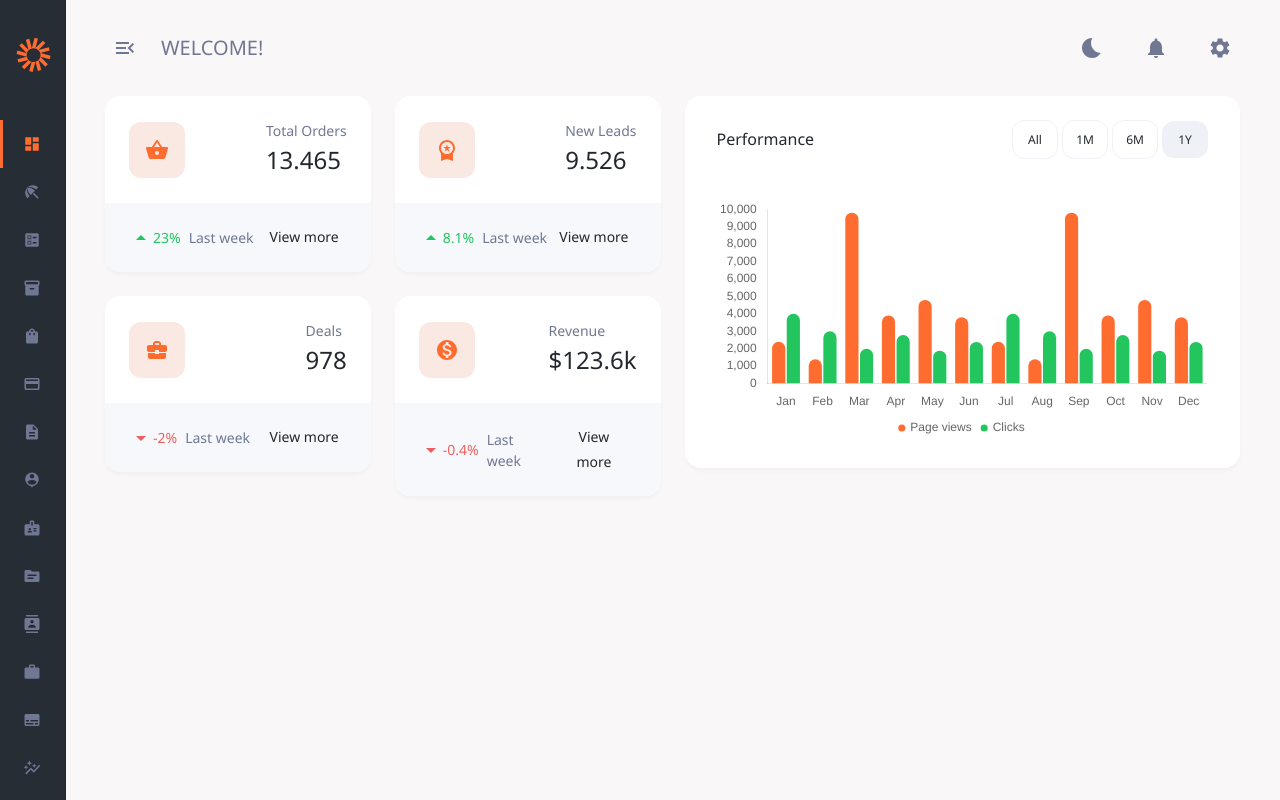
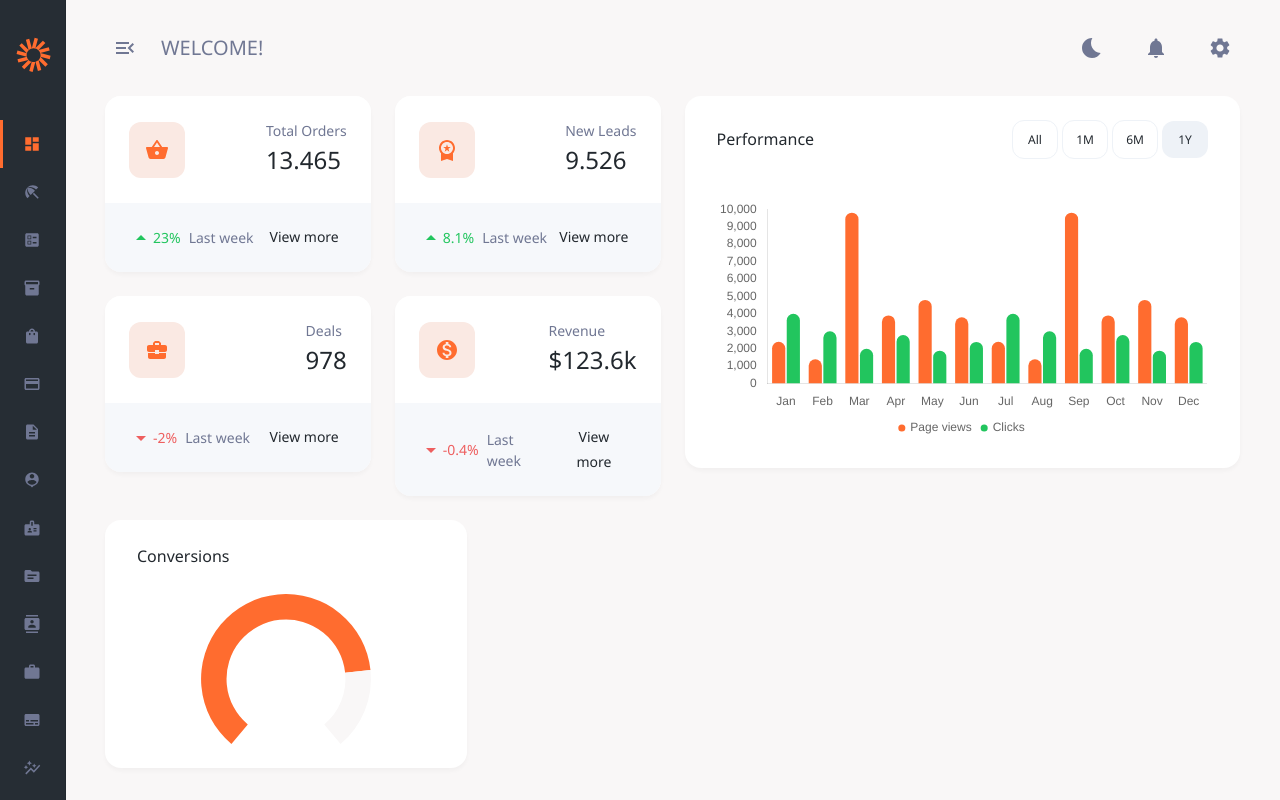
Before and after one commit to romaopedro199/reactjs-store-admin, a React (Vite) app: page /dashboard in a window 1280 px wide. Built offline with nearby package versions, Linux system fonts and the light colour scheme.

Commit message:
add conversions chart

```diff
--- /dev/null
+++ b/src/modules/dashboard/components/conversions-card/index.tsx
@@ -0,0 +1,62 @@
+import { Box, Typography, useTheme } from "@mui/material";
+import { Chart as ChartJS, ArcElement, Tooltip, Legend } from "chart.js";
+import { Doughnut } from "react-chartjs-2";
+import { conversionsCardSx } from "@/modules/dashboard/components/conversions-card/styles";
+import { conversionsChartOptions } from "@/modules/dashboard/components/conversions-card/utils";
+
+ChartJS.register(ArcElement, Tooltip, Legend);
+
+const CustomDoughnutChart = () => {
+  const theme = useTheme();
+
+  const value = 80;
+  const maxValue = 100;
+  const filled = (value / maxValue) * 180;
+  const empty = 180 - filled;
+
+  const data = {
+    labels: ["Filled", "Empty"],
+    datasets: [
+      {
+        data: [filled, empty],
+        backgroundColor: [
+          theme.palette.primary.main,
+          theme.palette.background.default,
+        ],
+        borderWidth: 0,
+        weight: 20,
+        cutout: "70%",
+        circumference: 280,
+        rotation: 220,
+      },
+    ],
+  };
+  return (
+    <Box
+      pt={3}
+      maxHeight={250}
+      display="flex"
+      justifyContent="center"
+      sx={{ pointerEvents: "none" }}
+    >
+      <Doughnut data={data} options={conversionsChartOptions} />
+    </Box>
+  );
+};
+
+const ConversionsCard = () => {
+  return (
+    <Box sx={conversionsCardSx.container}>
+      <Box>
+        <Typography variant="h6" color="text.primary" fontSize={16}>
+          Conversions
+        </Typography>
+      </Box>
+      <Box>
+        <CustomDoughnutChart />
+      </Box>
+    </Box>
+  );
+};
+
+export default ConversionsCard;
--- /dev/null
+++ b/src/modules/dashboard/components/conversions-card/styles.ts
@@ -0,0 +1,12 @@
+import { SxProps } from "@mui/material";
+
+export const conversionsCardSx: Record<string, SxProps> = {
+  container: {
+    borderRadius: 4,
+    bgcolor: "background.paper",
+    py: 3,
+    px: 4,
+    boxShadow: "0px 3px 4px 0px rgba(0, 0, 0, 0.03)",
+  },
+  filterButton: { fontSize: 12, padding: 1, minWidth: 46 },
+};
--- /dev/null
+++ b/src/modules/dashboard/components/conversions-card/utils.ts
@@ -0,0 +1,5 @@
+export const conversionsChartOptions = {
+  responsive: true,
+  maintainAspectRatio: false,
+  plugins: { legend: { display: false }, tooltip: { enabled: false } },
+};
--- a/src/modules/dashboard/components/performance-card/index.tsx
+++ b/src/modules/dashboard/components/performance-card/index.tsx
@@ -13,7 +13,7 @@ import {
 } from "chart.js";
 import { performanceCardSx } from "@/modules/dashboard/components/performance-card/styles";
 import { ABBREVIATED_MONTHS } from "@/constants/months";
-import { performanceChartOptions } from "./utils";
+import { performanceChartOptions } from "@/modules/dashboard/components/performance-card/utils";
 
 Chart.register(CategoryScale, LinearScale, BarElement, Title, Tooltip, Legend);
 
--- a/src/modules/dashboard/index.tsx
+++ b/src/modules/dashboard/index.tsx
@@ -5,6 +5,7 @@ import BusinessCenterIcon from "@mui/icons-material/BusinessCenter";
 import MonetizationOnIcon from "@mui/icons-material/MonetizationOn";
 import DataCard from "@/modules/dashboard/components/data-card";
 import PerformanceCard from "@/modules/dashboard/components/performance-card";
+import ConversionsCard from "@/modules/dashboard/components/conversions-card";
 
 const DataCardContainer = () => {
   return (
@@ -59,6 +60,9 @@ const Dashboard = () => {
         <Grid2 size={{ xs: 12, lg: 6 }}>
           <PerformanceCard />
         </Grid2>
+        <Grid2 size={{ xs: 12, lg: 4 }}>
+          <ConversionsCard />
+        </Grid2>
       </Grid2>
     </Stack>
   );
```
